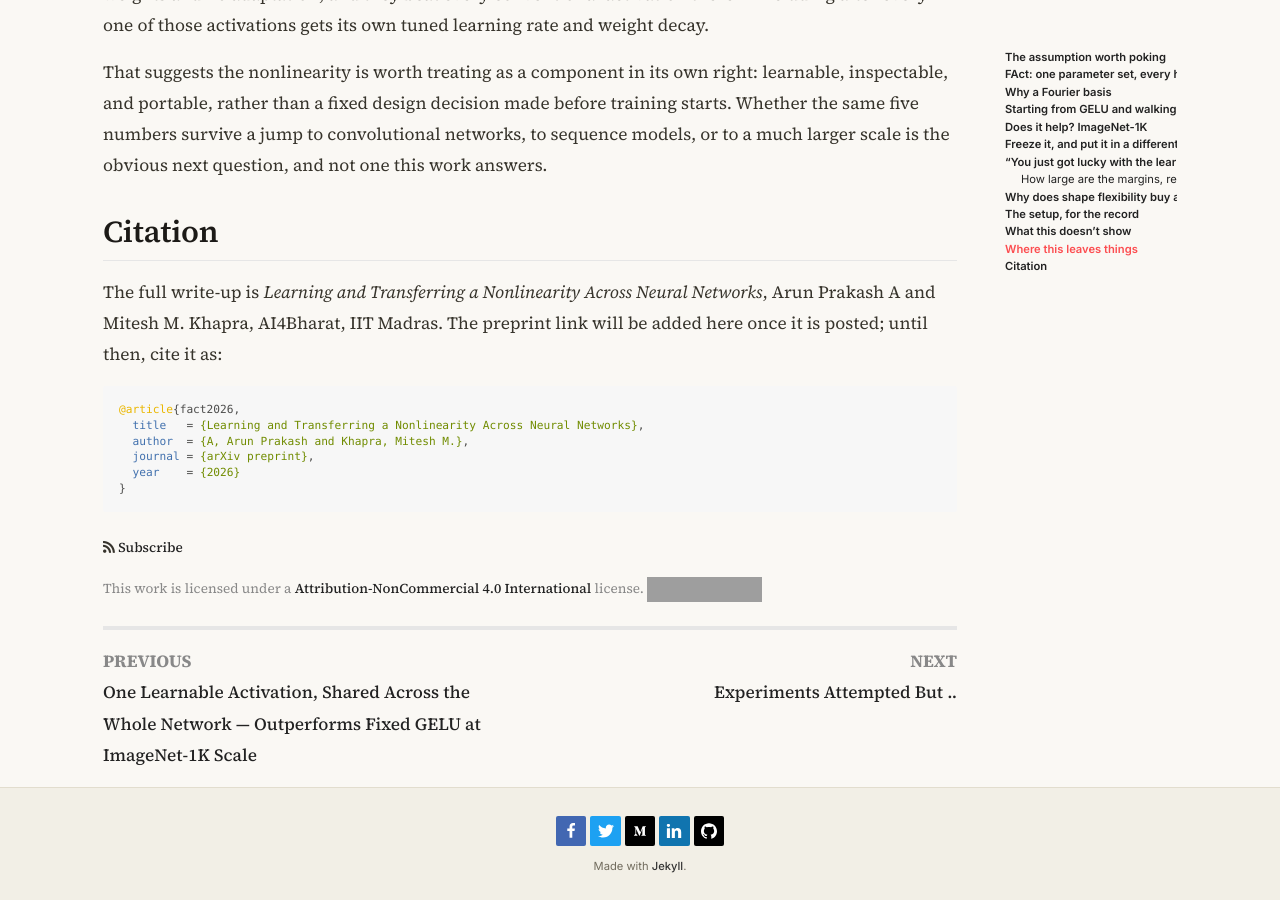
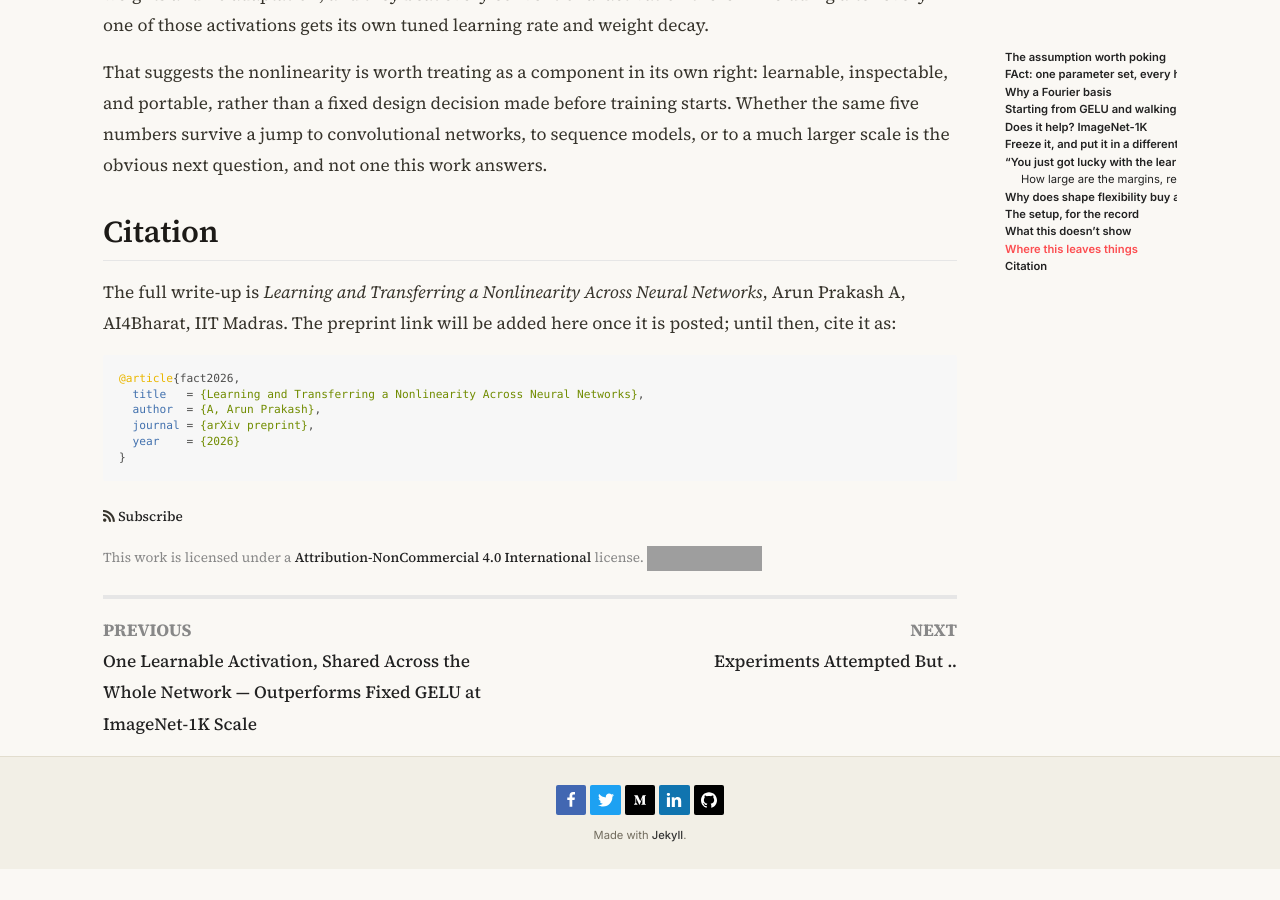
Before and after one commit to Arunprakash-A/Arunprakash-a.github.io, a Jekyll site: the page built from _posts/2026-08-31-we-can-not-only-learn-but-also-transfer-activations.md, in a window 1280 px wide and 900 px high, scrolled down 14140 px. Built offline with Jekyll 4.4.1, drawn with Linux system fonts in a browser that asks for light colours; nearby versions of some CDN libraries; formulas are drawn with MathJax 3; after the commit the page ends 15009 px from its top, so only the background shows below that; grey boxes are pictures that could not be loaded.

Commit message:
Single-author the transfer-activations post and figure explorer
The write-up credit and its bibtex in the 2026-08-31 post, and the byline in
the interactive figure explorer, now name Arun Prakash A alone.

Co-Authored-By: Claude Opus 5 <noreply@anthropic.com>

````diff
--- a/_posts/2026-08-31-we-can-not-only-learn-but-also-transfer-activations.md
+++ b/_posts/2026-08-31-we-can-not-only-learn-but-also-transfer-activations.md
@@ -477,13 +477,13 @@ obvious next question, and not one this work answers.
 ## Citation
 
 The full write-up is *Learning and Transferring a Nonlinearity Across Neural
-Networks*, Arun Prakash A and Mitesh M. Khapra, AI4Bharat, IIT Madras. The
+Networks*, Arun Prakash A, AI4Bharat, IIT Madras. The
 preprint link will be added here once it is posted; until then, cite it as:
 
 ```bibtex
 @article{fact2026,
   title   = {Learning and Transferring a Nonlinearity Across Neural Networks},
-  author  = {A, Arun Prakash and Khapra, Mitesh M.},
+  author  = {A, Arun Prakash},
   journal = {arXiv preprint},
   year    = {2026}
 }
--- a/visualizations/We-Can-Not-Only-Learn-But-Also-Transfer-Activations/interactive-figures.html
+++ b/visualizations/We-Can-Not-Only-Learn-But-Also-Transfer-Activations/interactive-figures.html
@@ -276,7 +276,7 @@
   across all MLP blocks, learned jointly with a depth-6 ViT on ImageNet-1K, then frozen and
   transferred&mdash;without source weights&mdash;to an independently initialized depth-2 ViT.
   Drag to pan, scroll to zoom, and toggle individual arms or seeds.</p>
-  <div class="byline">Arun Prakash A &middot; Mitesh M. Khapra &nbsp;|&nbsp; AI4Bharat &middot; IIT Madras &nbsp;|&nbsp; <a href="https://github.com/AI4Bharat/FAct">github.com/AI4Bharat/FAct</a></div>
+  <div class="byline">Arun Prakash A &nbsp;|&nbsp; AI4Bharat &middot; IIT Madras &nbsp;|&nbsp; <a href="https://github.com/AI4Bharat/FAct">github.com/AI4Bharat/FAct</a></div>
 </header>
 
 <nav class="sections" id="nav"></nav>
````
